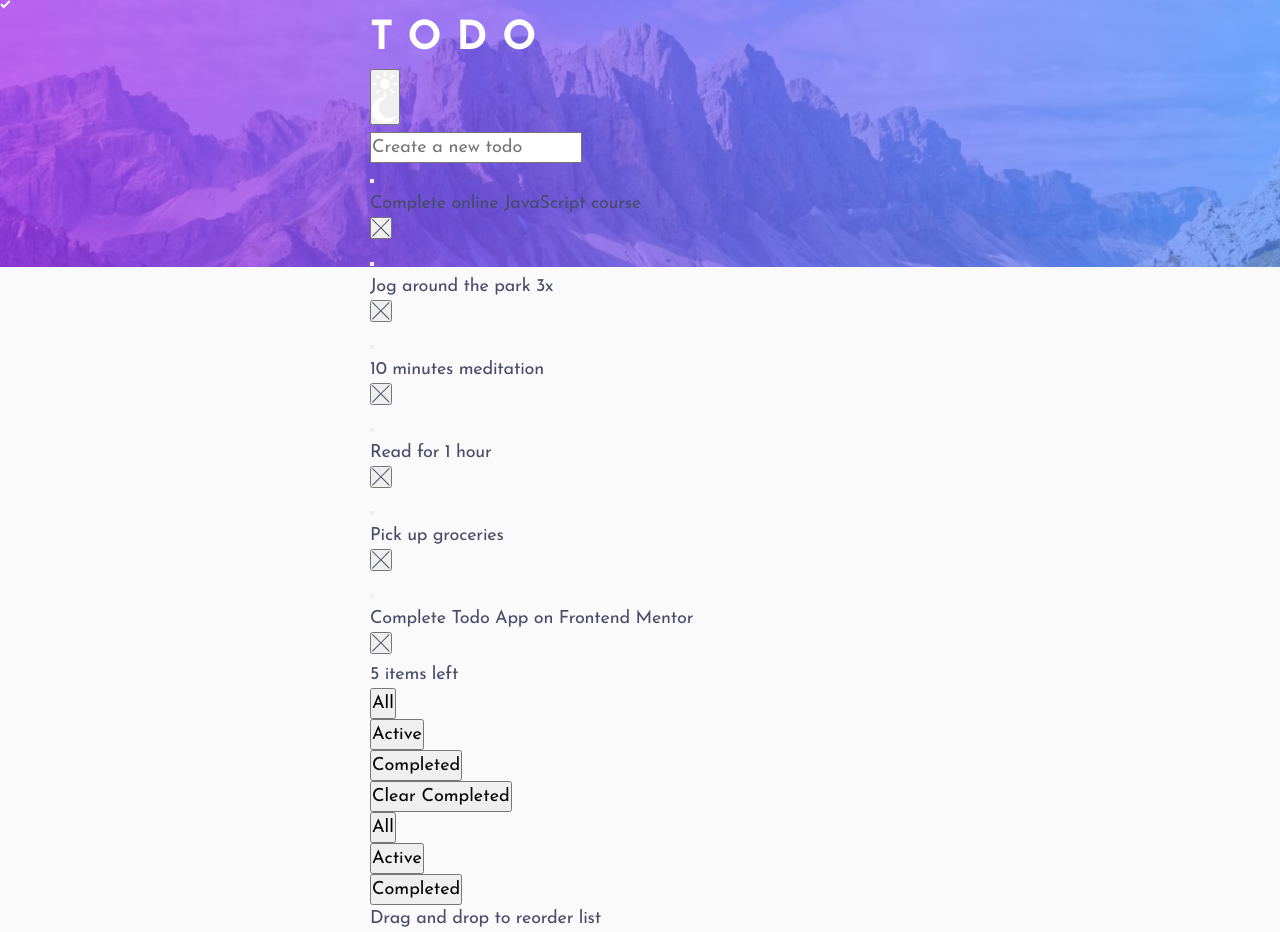
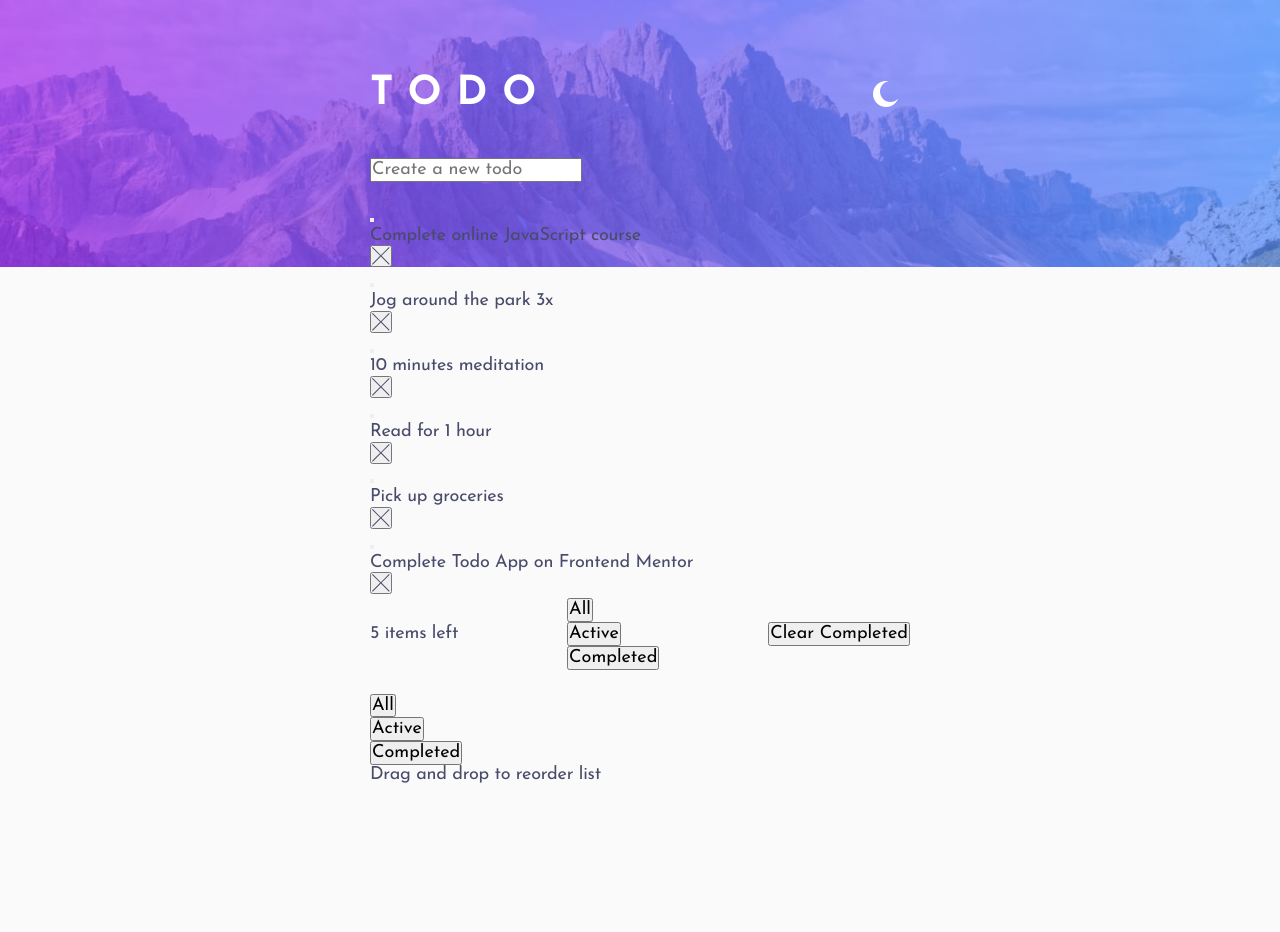
Before and after one commit to karolbanat/fem-todo-app, a website: page index.html in a window 1280 px wide. After the commit the page ends 855 px from the top, so only its background shows below. Drawn offline with Linux system fonts and the light colour scheme.

Commit message:
App header

```diff
--- a/index.html
+++ b/index.html
@@ -16,13 +16,13 @@
 
 </head>
 
-<body>
-  <img src="./dist/images/icon-check.svg" alt="">
-  <header class="header-margin-block-end">
+<body class="padding-block-rem-700">
+
+  <header class="margin-block-end-rem-600">
     <div class="container">
       <div class="flex-space-between">
         <h1 class="app-logo">Todo</h1>
-        <button aria-label="Switch to dark theme" class="theme-toggle">
+        <button aria-label="Switch to dark theme" data-theme="light" class="theme-toggle">
           <img src="./dist/images/icon-sun.svg" alt="" class="theme-toggle__icon-light">
           <img src="./dist/images/icon-moon.svg" alt="" class="theme-toggle__icon-dark">
         </button>
--- a/src/sass/abstracts/_variables.scss
+++ b/src/sass/abstracts/_variables.scss
@@ -88,7 +88,7 @@ $spacers: (
 			275: 2.4rem,
 			450: 2.4rem,
 			650: 4.8rem,
-			700: 7.2rem,
+			700: 7rem,
 		),
 	),
 );
--- a/src/sass/base/_base.scss
+++ b/src/sass/base/_base.scss
@@ -17,11 +17,3 @@ body {
 		@include mxn.theme-dark;
 	}
 }
-
-h1 {
-	font-size: var(--fz-600);
-	font-weight: var(--fw-700);
-	text-transform: uppercase;
-	color: var(--clr-neutral-100-light);
-	letter-spacing: 15px;
-}
--- a/src/sass/base/_reset.scss
+++ b/src/sass/base/_reset.scss
@@ -29,7 +29,7 @@ body {
 	min-height: 100vh;
 	font-size: 1.6rem;
 	text-rendering: optimizeSpeed;
-	line-height: 1.5;
+	line-height: 1.1;
 }
 
 /* A elements that don't have a class get default styles */
--- /dev/null
+++ b/src/sass/components/_app-logo.scss
@@ -0,0 +1,7 @@
+.app-logo {
+	font-size: var(--fz-600);
+	font-weight: var(--fw-700);
+	text-transform: uppercase;
+	color: var(--clr-neutral-100-light);
+	letter-spacing: 15px;
+}
--- a/src/sass/components/_index.scss
+++ b/src/sass/components/_index.scss
@@ -0,0 +1,2 @@
+@forward './app-logo';
+@forward './theme-toggle';
--- /dev/null
+++ b/src/sass/components/_theme-toggle.scss
@@ -0,0 +1,18 @@
+.theme-toggle {
+	--size: 4.8rem;
+	display: inline-grid;
+	place-items: center;
+	width: var(--size);
+	aspect-ratio: 1;
+	background: none;
+	border: none;
+	cursor: pointer;
+
+	&[data-theme='light'] &__icon-light {
+		display: none;
+	}
+
+	&[data-theme='dark'] &__icon-dark {
+		display: none;
+	}
+}
--- /dev/null
+++ b/src/sass/layout/_flex.scss
@@ -0,0 +1,6 @@
+.flex-space-between {
+	display: flex;
+	align-items: center;
+	justify-content: space-between;
+	gap: var(--flex-spacer, 1em);
+}
--- a/src/sass/layout/_flow.scss
+++ /dev/null
@@ -1,3 +0,0 @@
-.flow > * + * {
-	margin-top: var(--flow-spacer, 1em);
-}
--- /dev/null
+++ b/src/sass/layout/_grid.scss
@@ -0,0 +1,4 @@
+.app-grid {
+	display: grid;
+	row-gap: var(--spacer-rem-275);
+}
--- a/src/sass/layout/_index.scss
+++ b/src/sass/layout/_index.scss
@@ -1,2 +1,3 @@
-@forward './flow';
 @forward './container';
+@forward './grid';
+@forward './flex';
--- a/src/sass/utility/_index.scss
+++ b/src/sass/utility/_index.scss
@@ -1 +1,3 @@
 @forward './visually-hidden';
+@forward './margin';
+@forward './padding';
--- /dev/null
+++ b/src/sass/utility/_margin.scss
@@ -0,0 +1,3 @@
+.margin-block-end-rem-600 {
+	margin-block-end: var(--spacer-rem-600);
+}
--- /dev/null
+++ b/src/sass/utility/_padding.scss
@@ -0,0 +1,3 @@
+.padding-block-rem-700 {
+	padding-block: var(--spacer-rem-700);
+}
```
Also changed, not shown: dist/css/main.min.css.
